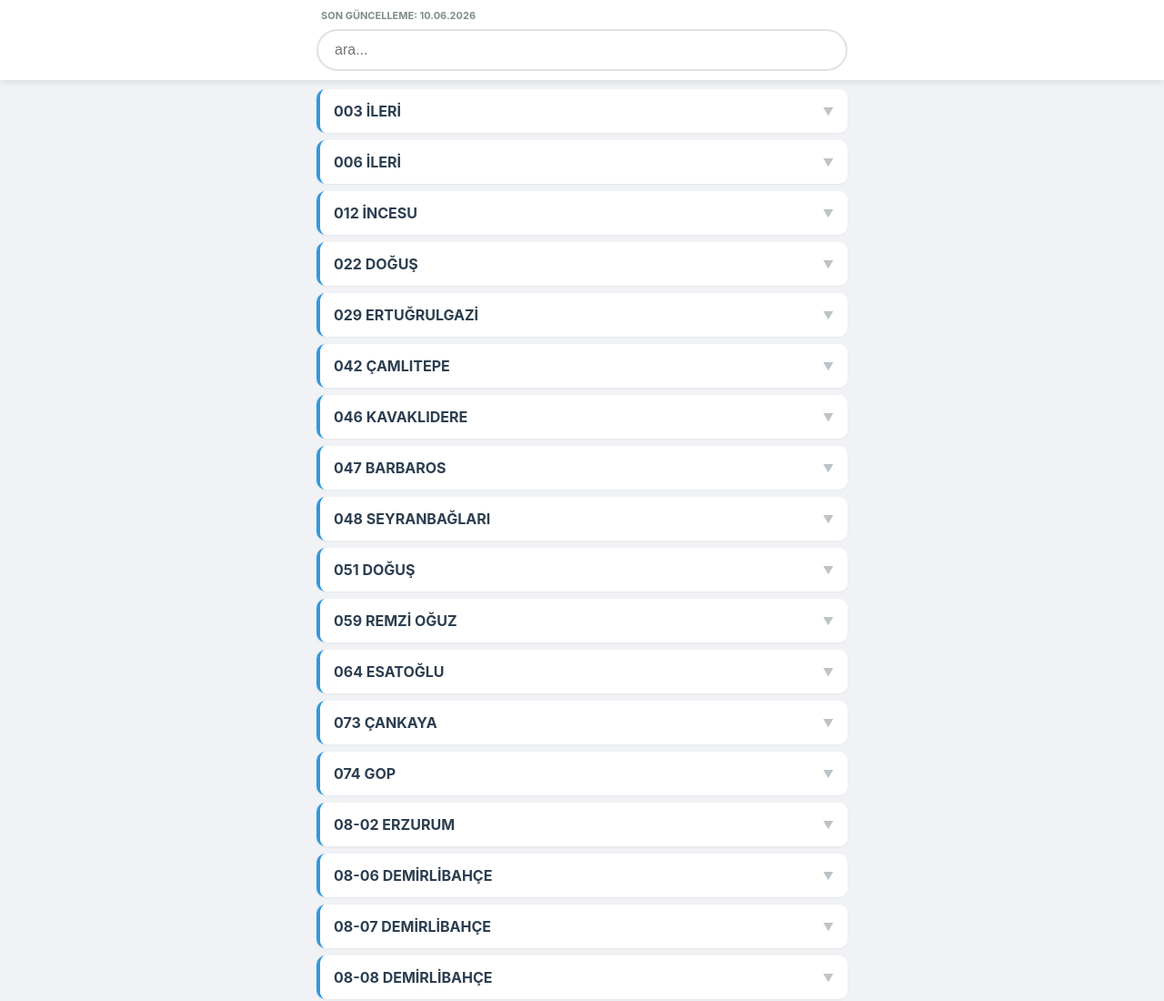
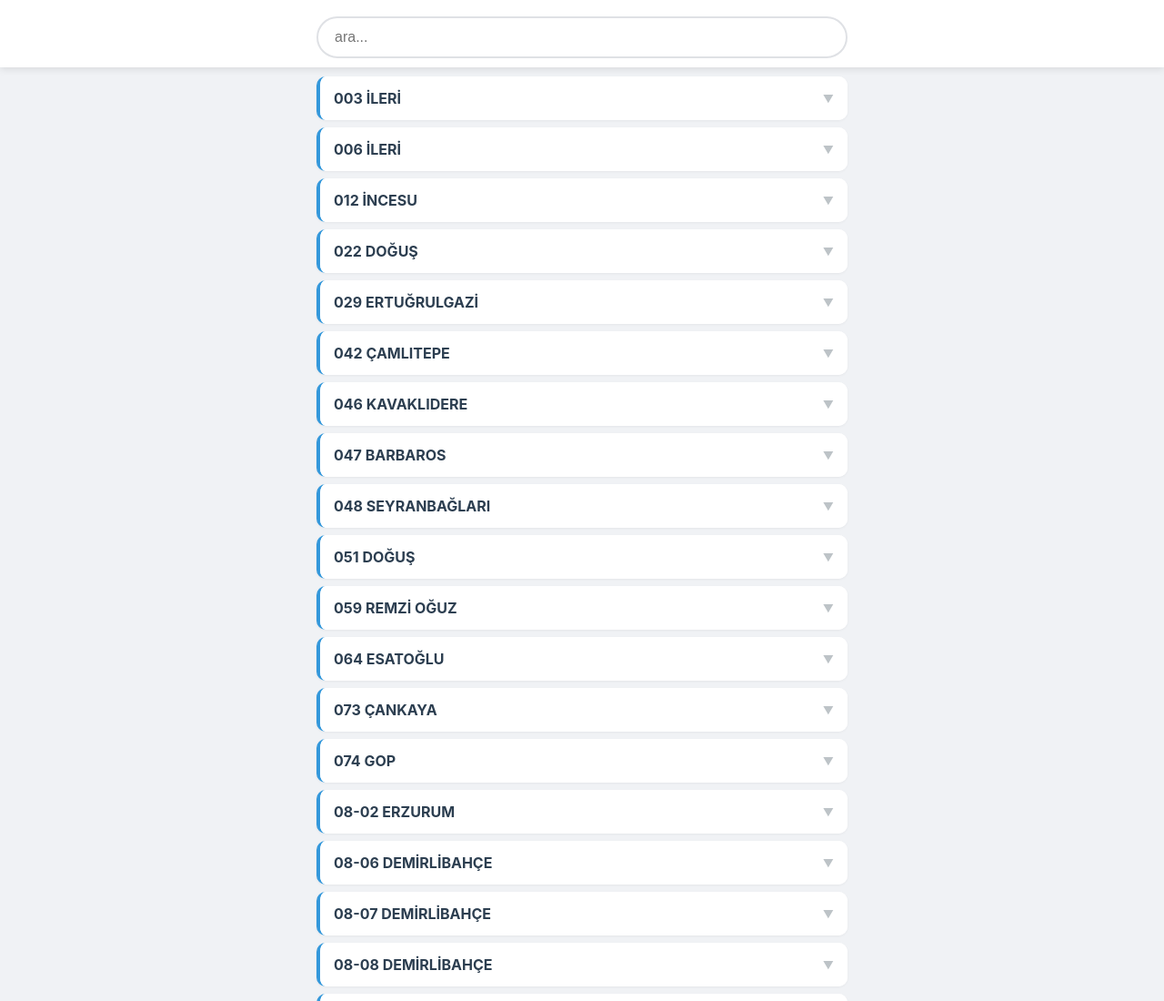
Before and after one commit to dftrl-cpu/Dftr, a plain HTML site: page index.html in a window 1280 px wide. Shown: the top 1100 px of the page at 91% size. Drawn offline with Linux system fonts and the light colour scheme.

Commit message:
Update index.html

```diff
--- a/index.html
+++ b/index.html
@@ -87,7 +87,7 @@
     <div class="header-sticky">
         <div class="box">
             <div class="top-info">
-                                <span>Son güncelleme: 10.06.2026</span>
+
             </div>
             <input type="text" id="search" placeholder="ara..." oninput="doSearch()" autocomplete="off">
         </div>
```
